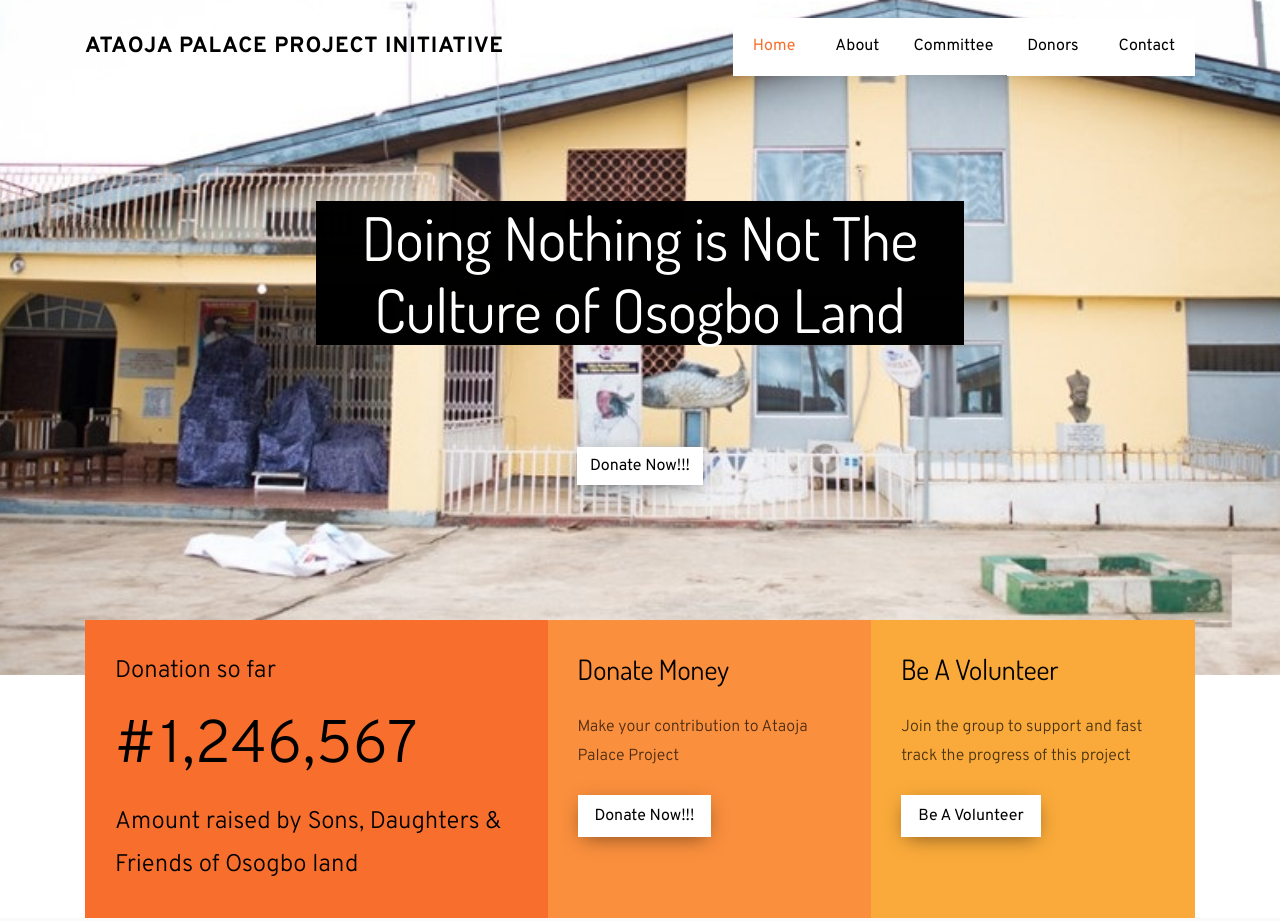
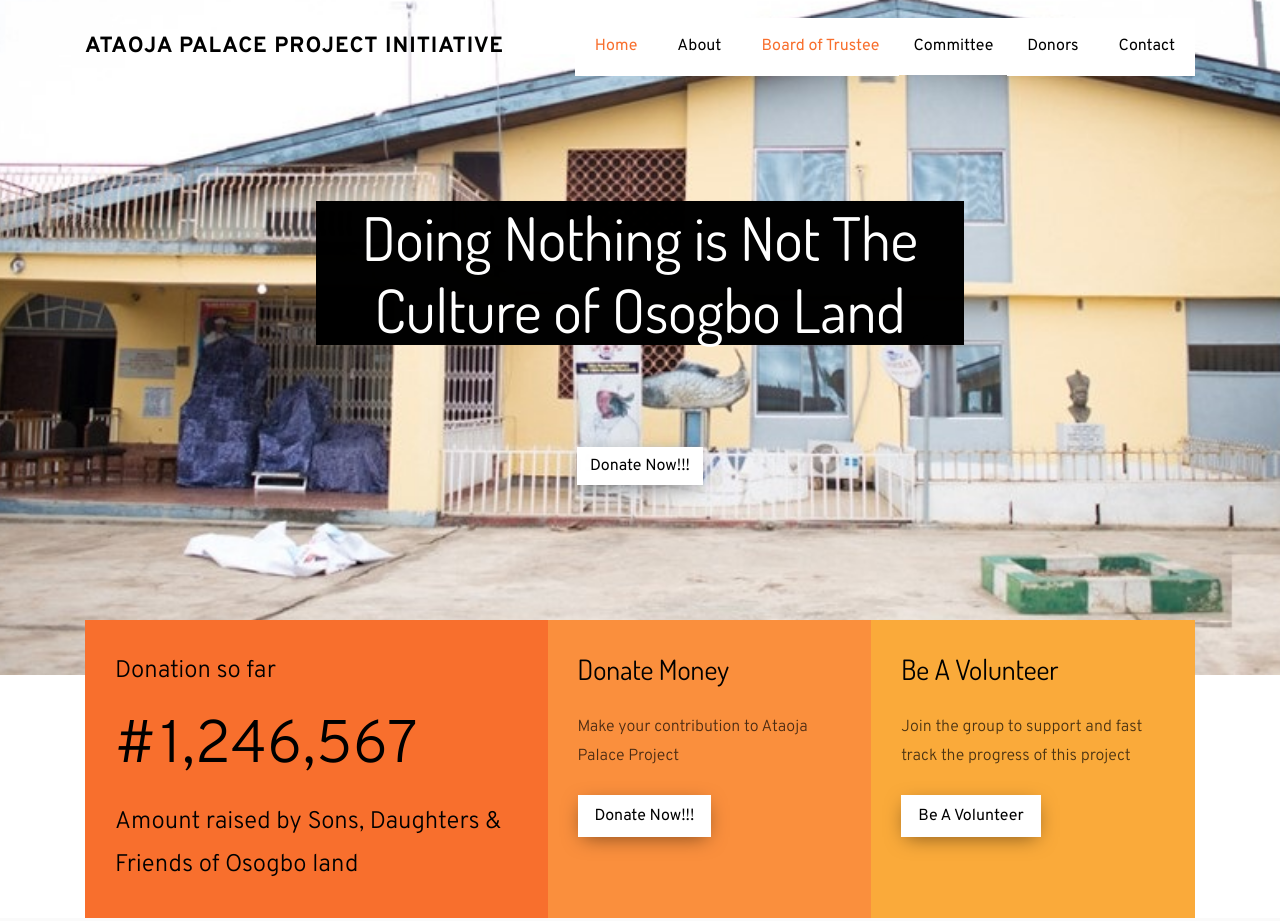
Before and after one commit to Ola-Yusuf/palace, a plain HTML site: page index.html in a window 1280 px wide. Shown: the top 921 px of the page. Drawn offline with Linux system fonts and the light colour scheme; some packages are replaced by stand-ins of ours; no server answers; files whose address does not match are found by name.

Commit message:
add board of trustee

```diff
--- a/index.html
+++ b/index.html
@@ -39,7 +39,8 @@
         <ul class="navbar-nav ml-auto" >
           <li class="nav-item active"><a href="#index" class="nav-link" >Home</a></li>
           <li class="nav-item"><a href="#about" class="nav-link" data-toggle="modal" data-target="#about">About</a></li>
-		  	<div class="dropdown">
+		  <li class="nav-item active"><a href="#index" class="nav-link" >Board of Trustee</a></li>
+		 	 <div class="dropdown">
 				<button onclick="myFunction()" class="dropbtn">Committee</button>
 				<div id="myDropdown" class="dropdown-content">
 					<a href="#">Technical</a>
```
